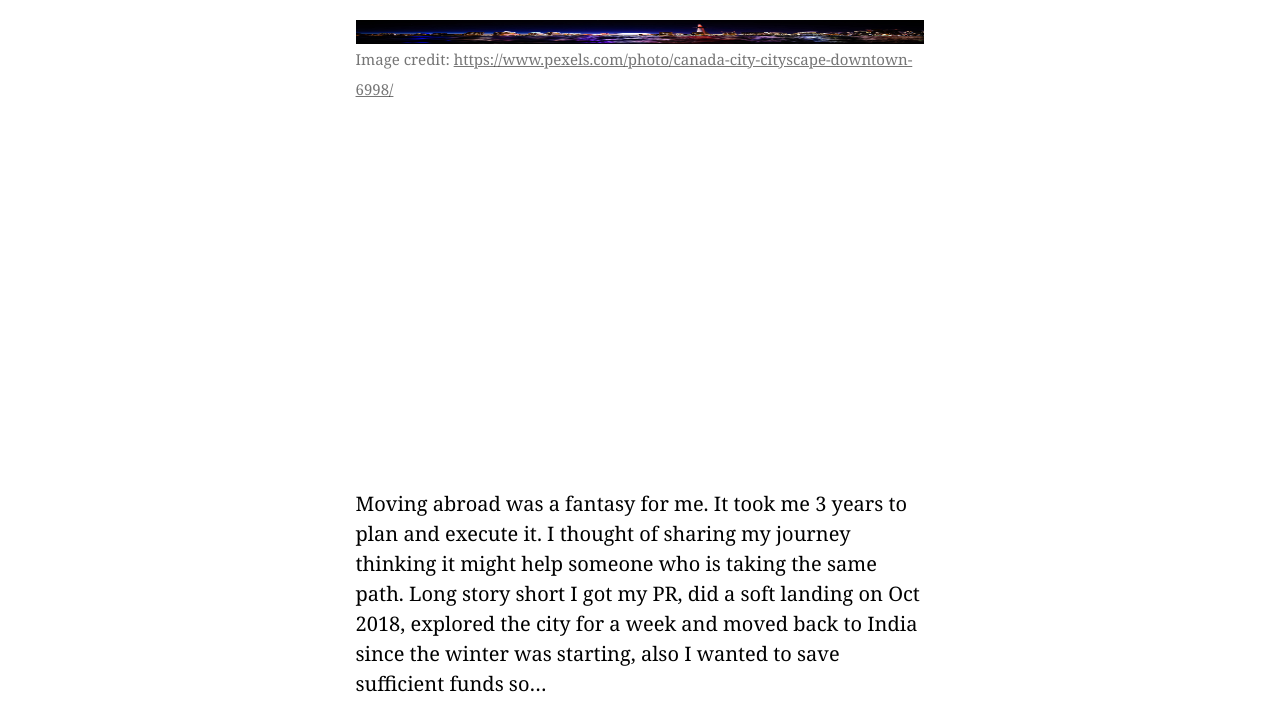
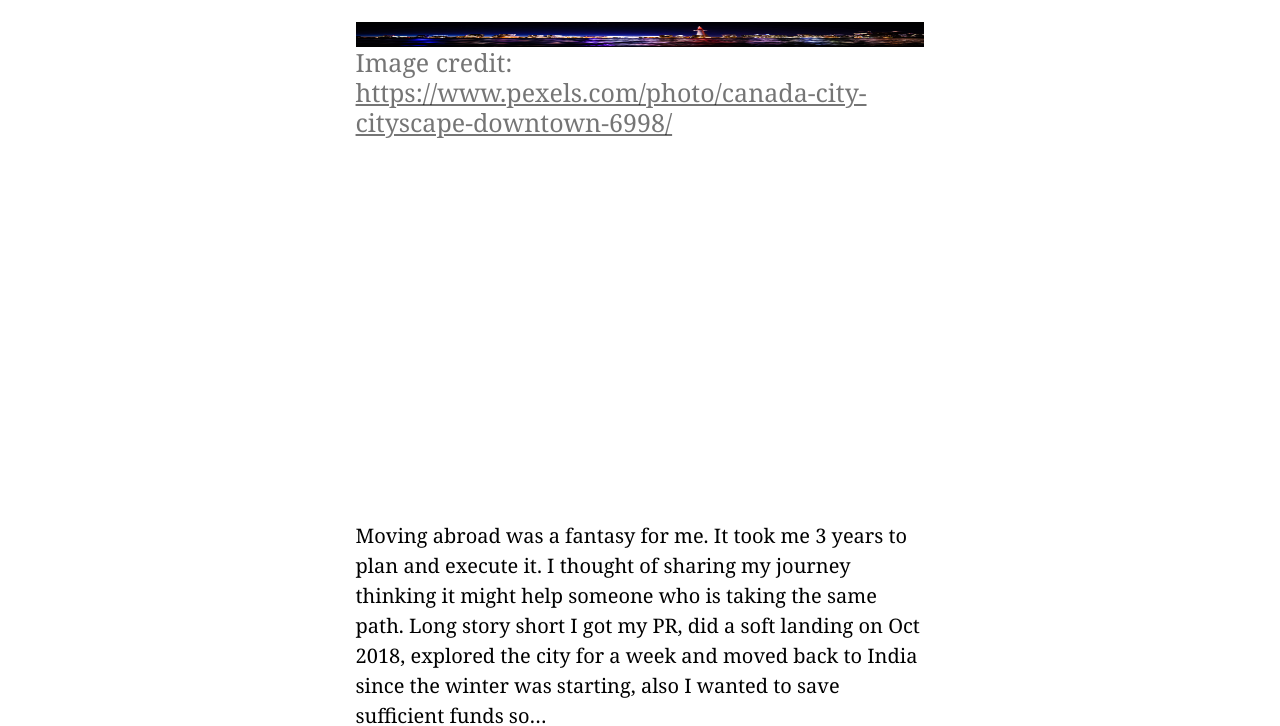
Before and after one commit to vinhbui107/a-post-medium, a plain HTML site: page index.html in a window 1280 px wide. Shown: the part 418-1144 px from the top of the page. Drawn offline with Linux system fonts and the light colour scheme.

Commit message:
Update style.css

```diff
--- a/style.css
+++ b/style.css
@@ -424,7 +424,7 @@ main {
 }
 
 .post-panel .panel-des p, a {
-  font-size: 15px;
+  font-size: 15px !importaint;
   color: rgba(0, 0, 0, 0.54);
 
 }
```
